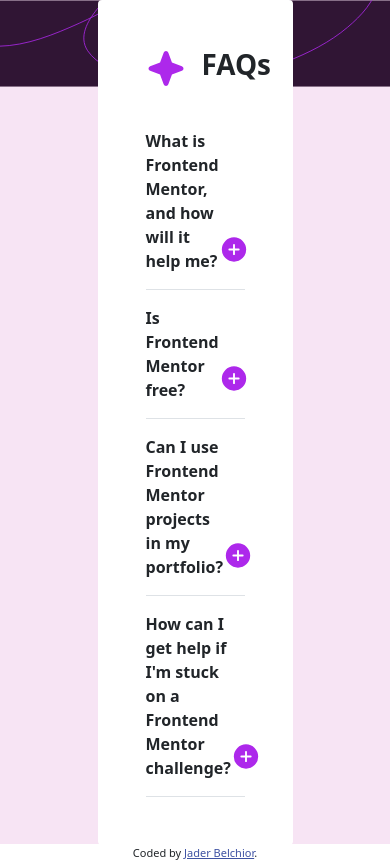
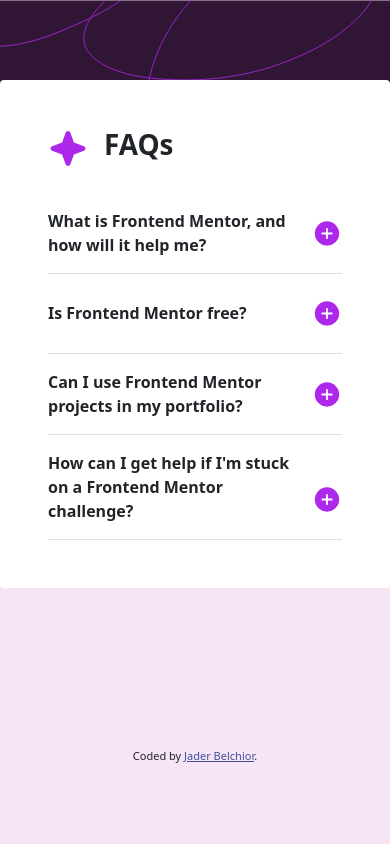
Before and after one commit to jader-belchior/faq-accordion-bootstrap, a plain HTML site: page index.html in a window 390 px wide. Drawn offline with nearby package versions, Linux system fonts and the light colour scheme.

Commit message:
Update index.html

```diff
--- a/index.html
+++ b/index.html
@@ -19,7 +19,7 @@
 <body>
   <div class="container-fluid background vh-100">
     <div class="row vh-100 justify-content-center align-items-center">
-      <div class="col-6 bg-white rounded p-5">
+      <div class="col-12 col-md-8 col-lg-6 bg-white rounded p-5">
         <div class="d-flex"><img src="assets/images/icon-star.svg" alt="" class="mb-4">
           <h1 class="fw-bold ms-3 mb-4">FAQs</h1>
         </div>
```
